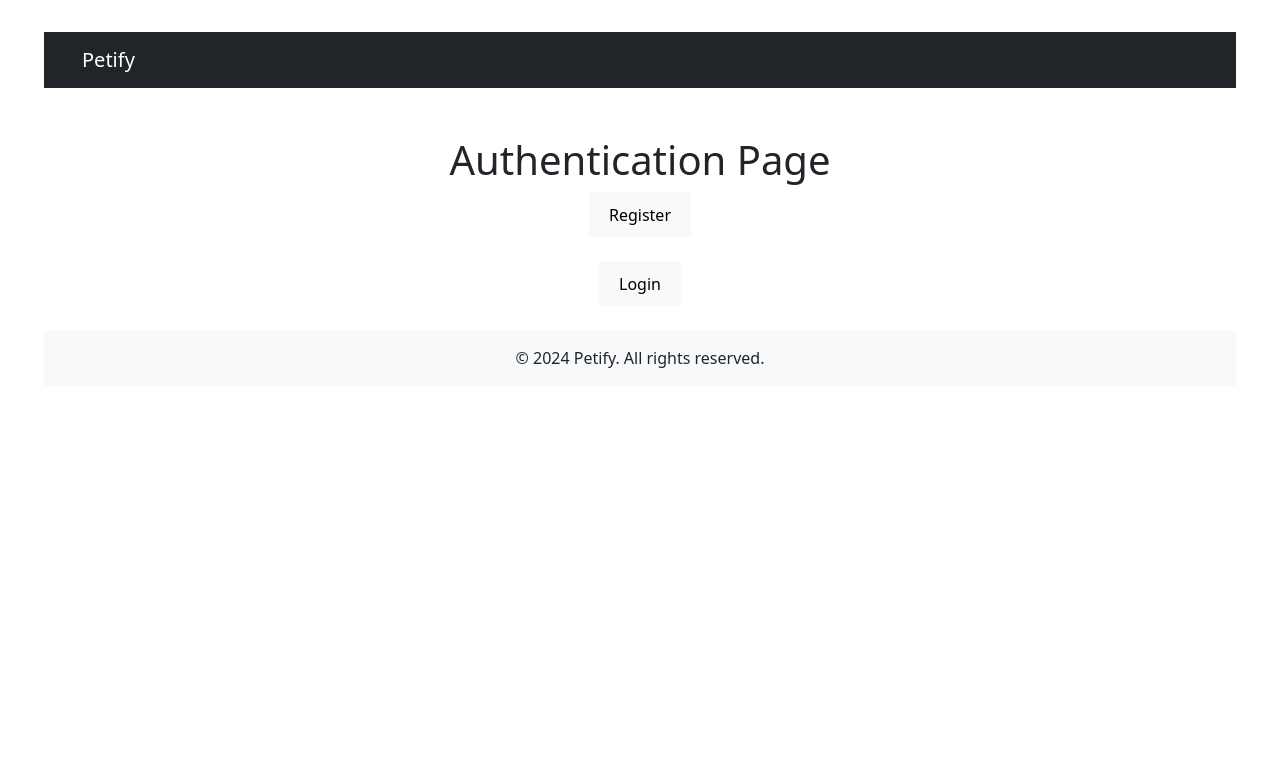
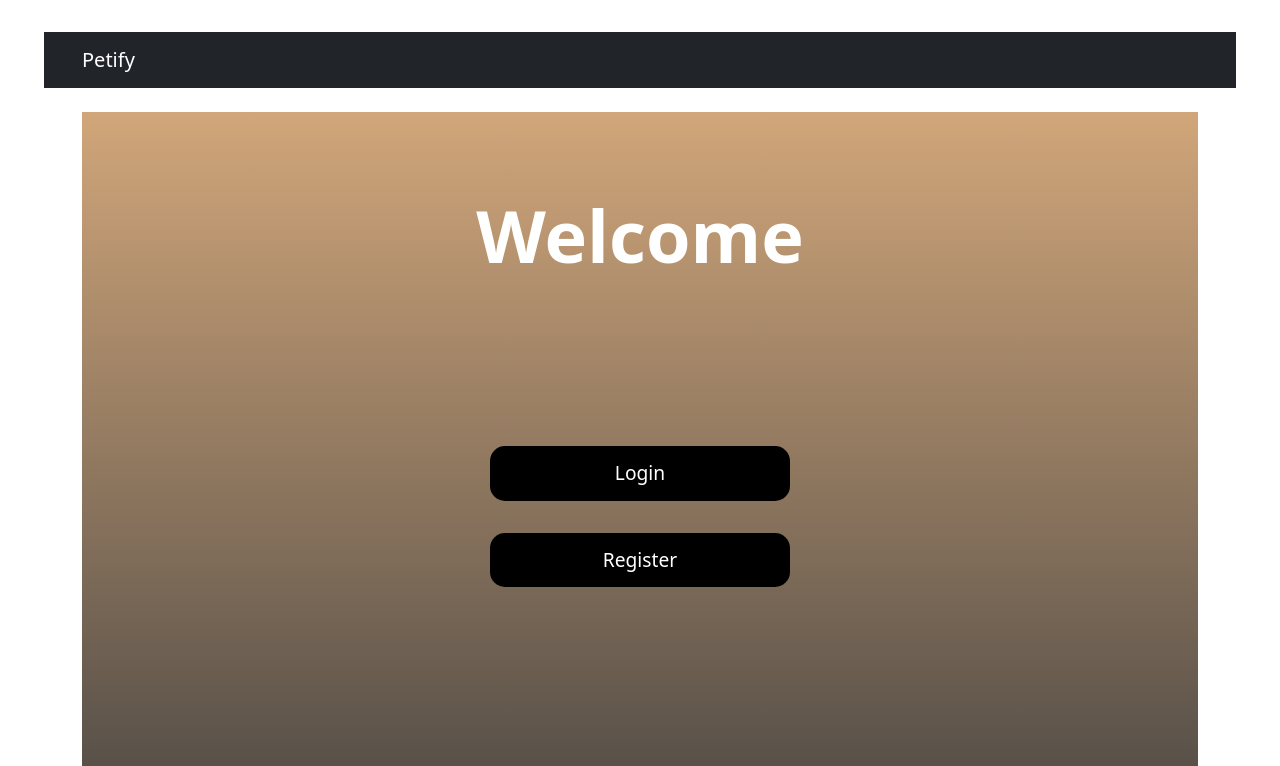
Before and after one commit to Bruno-Verstappen/Petify, a React (Vite) app: page /auth in a window 1280 px wide. Shown: the top 766 px of the page. Built offline with nearby package versions, Linux system fonts and the light colour scheme.

Commit message:
Auth original

```diff
--- /dev/null
+++ b/src/AuthPage.css
@@ -0,0 +1,76 @@
+/* Contentor Principal com o Gradiente */
+.auth-wrapper {
+  height: 100vh;
+  width: 100%;
+  background: linear-gradient(180deg, #d1a67a 0%, #3e3e3e 100%);
+  display: flex;
+  justify-content: center;
+  align-items: center;
+  overflow: hidden;
+}
+
+/* Área interna que segura os elementos */
+.auth-content {
+  width: 100%;
+  height: 100%;
+  display: flex;
+  flex-direction: column;
+  justify-content: space-between;
+  padding: 3rem 2rem; /* Espaçamento interno */
+  max-width: 1200px; /* Limita a largura em ecrãs gigantes */
+}
+
+/* Títulos */
+.welcome-title {
+  color: white;
+  font-size: clamp(2.5rem, 8vw, 4.5rem); /* Tamanho de fonte fluido */
+  font-weight: 600;
+  margin: 0;
+}
+
+.brand-footer {
+  color: white;
+  font-size: clamp(2.5rem, 8vw, 4rem);
+  font-weight: 600;
+  margin: 0;
+}
+
+/* Contentor dos Botões */
+.button-container {
+  display: flex;
+  flex-direction: column;
+  gap: 1.5rem;
+  align-items: center;
+  width: 100%;
+}
+
+/* Botões Estilizados */
+.btn-main {
+  background-color: #000;
+  color: #fff;
+  border: none;
+  padding: 0.8rem 0;
+  width: 100%; /* No telemóvel ocupa quase tudo */
+  max-width: 300px; /* No PC não fica gigante */
+  border-radius: 15px;
+  font-size: 1.2rem;
+  font-weight: 500;
+  cursor: pointer;
+  transition: transform 0.2s, background-color 0.2s;
+}
+
+.btn-main:hover {
+  background-color: #222;
+  transform: scale(1.05);
+}
+
+/* Ajustes para Computadores (Ecrãs Maiores) */
+@media (min-width: 768px) {
+  .auth-content {
+    padding: 5rem 6rem; /* Mais espaço nas bordas em monitores */
+  }
+
+  .button-container {
+    gap: 2rem;
+  }
+}
--- a/src/features/auth/pages/AuthPage.jsx
+++ b/src/features/auth/pages/AuthPage.jsx
@@ -1,20 +1,28 @@
+import React from 'react';
+import { useNavigate } from 'react-router-dom';
+import '../../../AuthPage.css'; // Vamos separar o CSS para melhor organização
 
-import { useNavigate } from 'react-router-dom';
+const AuthPage = () => {
+  const navigate = useNavigate();
 
+  return (
+    <div className="auth-wrapper">
+      <div className="auth-content">
+        <h1 className="welcome-title">Welcome</h1>
 
+        <div className="button-container">
+          <button onClick={() => navigate('/login')} className="btn-main">
+            Login
+          </button>
+          <button onClick={() => navigate('/register')} className="btn-main">
+            Register
+          </button>
+        </div>
 
-function AuthPage() {
-    const navigate = useNavigate();
-  return (
-    <div className="container mt-5">
-      <h1>Authentication Page</h1>
-      <button onClick={()=>navigate('/register')} >Register</button>
-      <br/>
-      <br/>
-      <button onClick={()=>navigate('/login')} >Login</button>
+        <h2 className="brand-footer">Petify</h2>
+      </div>
+    </div>
+  );
+};
 
-      {/* Add your authentication components here */}
-    </div>
-  )
-}
-export default AuthPage
+export default AuthPage;
```
